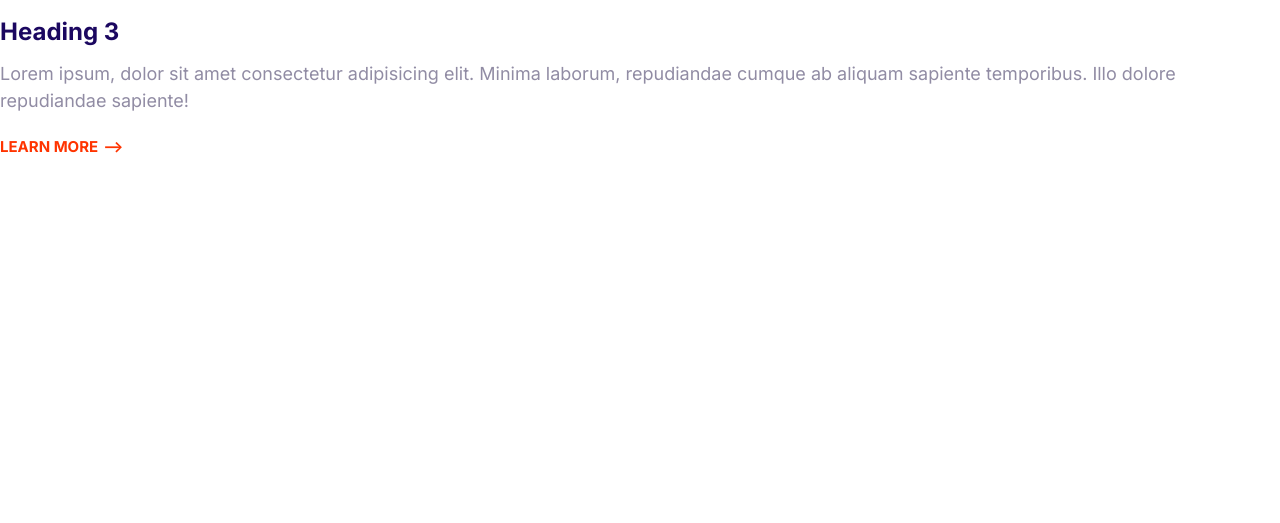
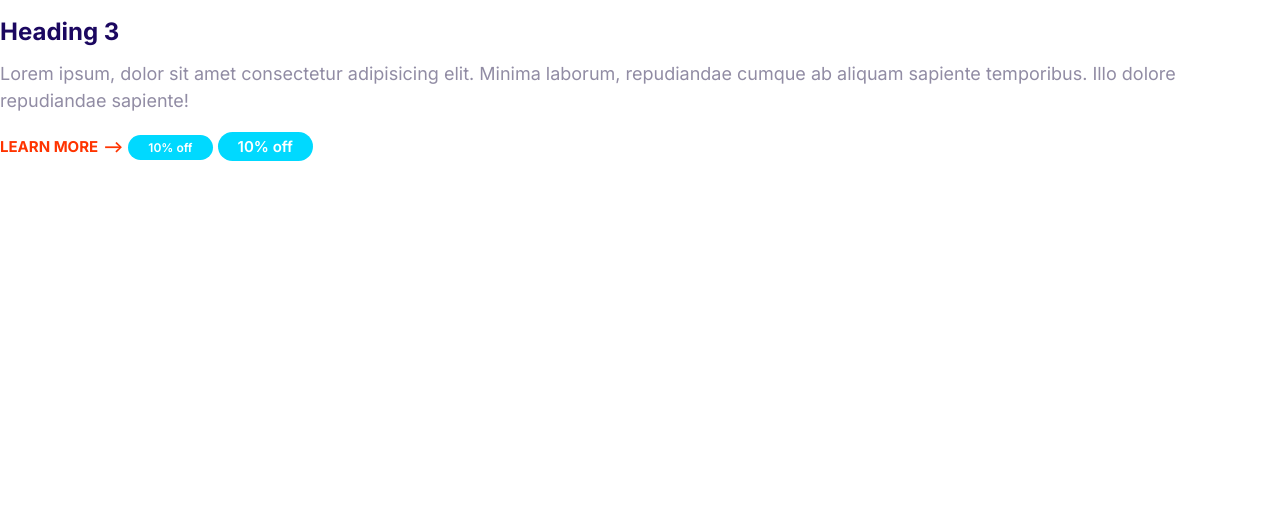
Before and after one commit to tvcampus00/demo, a plain HTML site: page index.html in a window 1280 px wide. Shown: the part 277-800 px from the top of the page. Drawn offline with Linux system fonts and the light colour scheme.

Commit message:
build the badges.

```diff
--- a/css/styles.css
+++ b/css/styles.css
@@ -91,3 +91,37 @@ a {
     font-size: 1.5rem;
   }
 }
+
+/* Badges */
+
+.badge {
+  border-radius: 20px;
+  font-size: 2rem;
+  font-weight: 600;
+  padding: 0.5rem 2rem;
+  white-space: nowrap;
+}
+
+.badge--primary {
+  background: var(--colorPrimary);
+  color: white;
+}
+
+.badge--secondary {
+  background: var(--colorSecondary);
+  color: white;
+}
+
+.badge--small {
+  font-size: 1.6rem;
+}
+
+@media screen and (min-width: 1024px) {
+  .badge {
+    font-size: 1.5rem;
+  }
+
+  .badge--small {
+    font-size: 1.2rem;
+  }
+}
--- a/index.html
+++ b/index.html
@@ -8,7 +8,7 @@
     <link rel="preconnect" href="https://fonts.googleapis.com" />
     <link rel="preconnect" href="https://fonts.gstatic.com" crossorigin />
     <link
-      href="https://fonts.googleapis.com/css2?family=Inter:wght@400;700&family=Open+Sans:ital,wght@0,400;1,300&family=Roboto:ital,wght@1,100&display=swap"
+      href="https://fonts.googleapis.com/css2?family=Inter:wght@400;600;700&family=Open+Sans:ital,wght@0,400;1,300&family=Roboto:ital,wght@1,100&display=swap"
       rel="stylesheet"
     />
     <link rel="stylesheet" href="css/normalize.css" />
@@ -25,5 +25,8 @@
     </p>
 
     <a href="#" class="link-arrow">Learn More</a>
+
+    <span class="badge badge--secondary badge--small">10% off</span>
+    <span class="badge badge--secondary">10% off</span>
   </body>
 </html>
```
Also changed, not shown: components/badges.html (added, +3 -0 lines).
